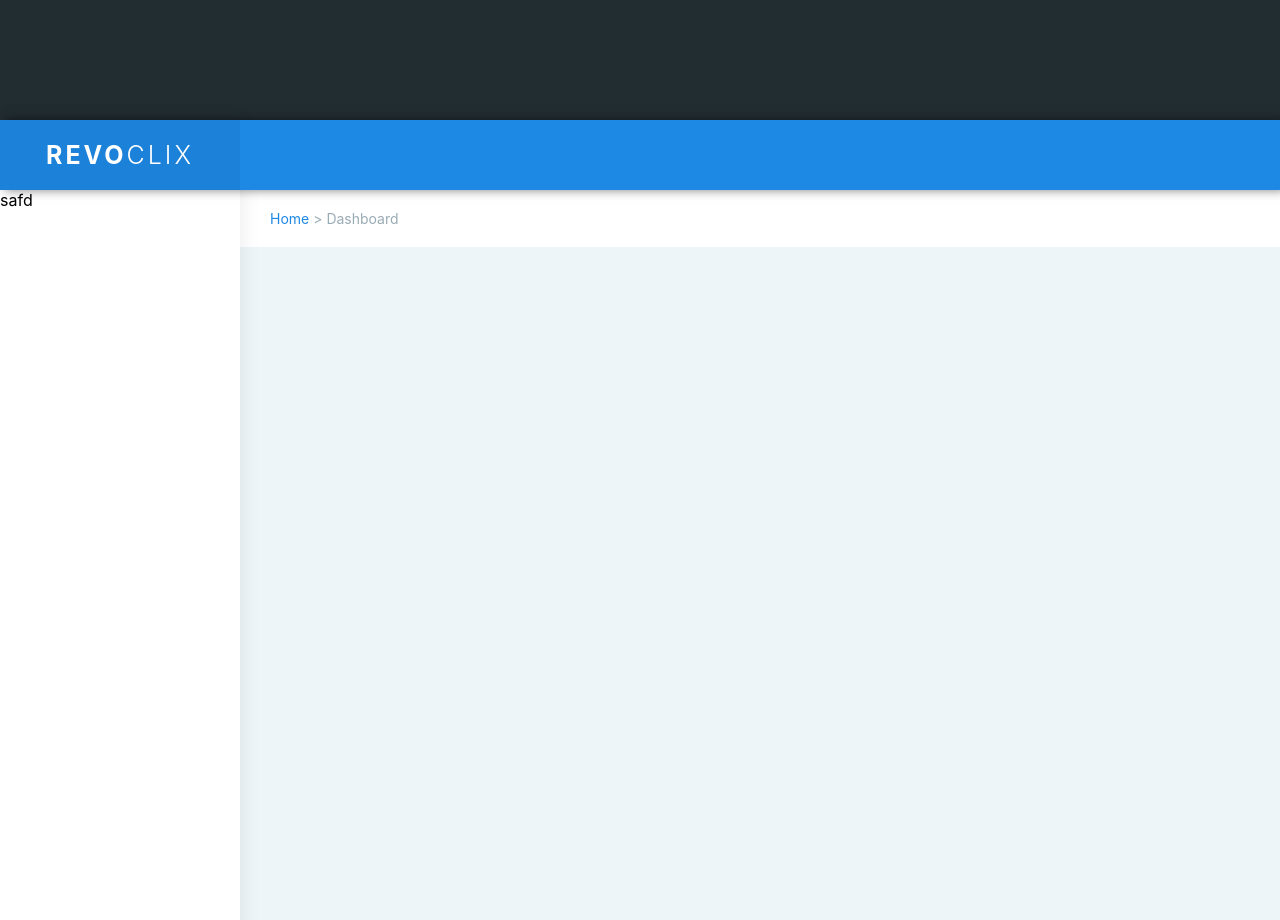
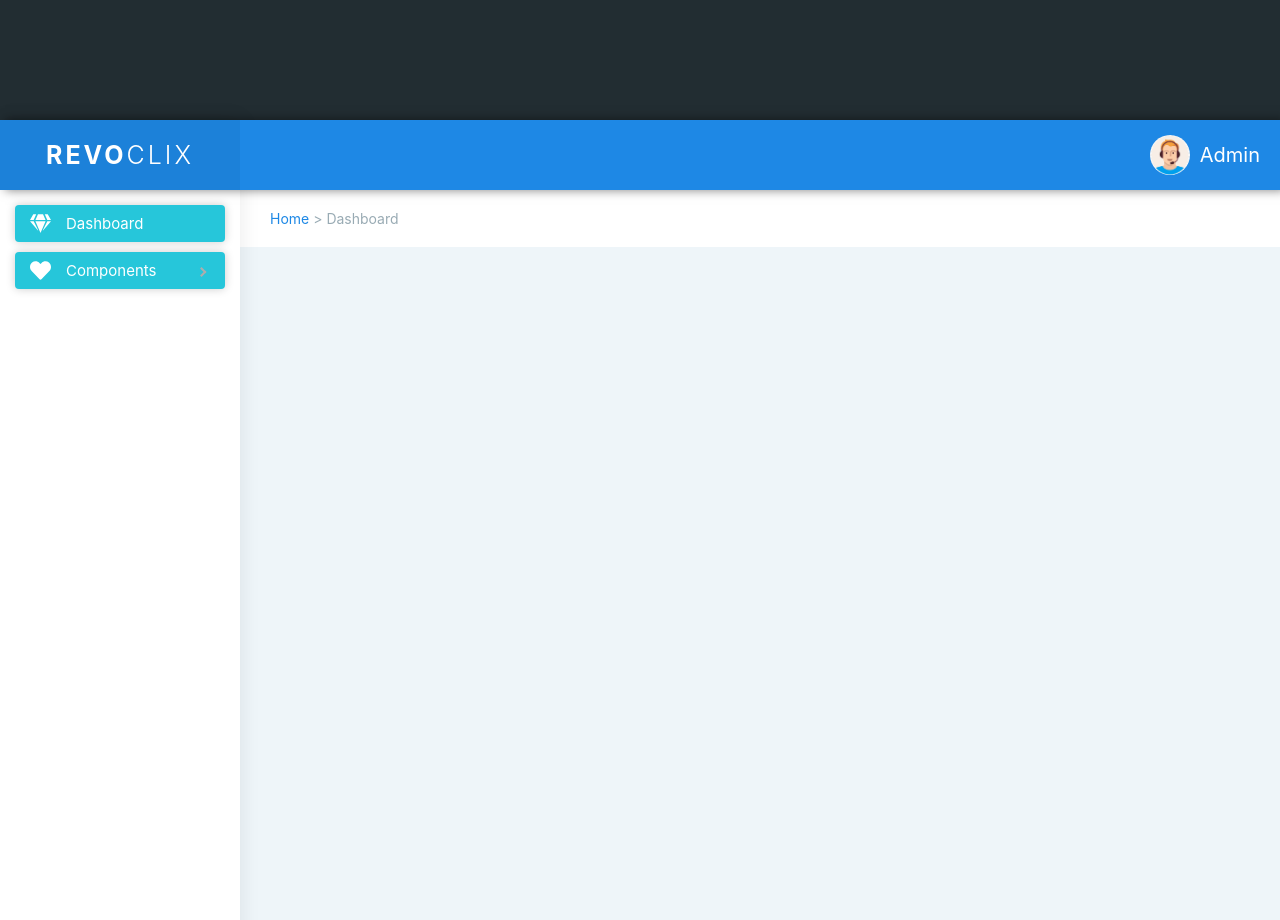
Before and after one commit to websmartdream428/revoclix-dashboard, a React (Create React App) app: page / in a window 1280 px wide. Shown: the part 680-1600 px from the top of the page. Built offline with nearby package versions, Linux system fonts and the light colour scheme.

Commit message:
feat: user logo on navbar

```diff
--- a/src/assets/css/App.css
+++ b/src/assets/css/App.css
@@ -1,38 +1,46 @@
-.App {
-  text-align: center;
+.pro-sidebar {
+  width: 100% !important;
+  min-width: 100% !important;
 }
 
-.App-logo {
-  height: 40vmin;
-  pointer-events: none;
+.pro-sidebar-inner {
+  background: transparent !important;
 }
 
-@media (prefers-reduced-motion: no-preference) {
-  .App-logo {
-    animation: App-logo-spin infinite 20s linear;
-  }
+.pro-menu {
+  padding: 15px !important;
 }
 
-.App-header {
-  background-color: #282c34;
-  min-height: 100vh;
-  display: flex;
-  flex-direction: column;
-  align-items: center;
-  justify-content: center;
-  font-size: calc(10px + 2vmin);
-  color: white;
+.pro-inner-item {
+  border-radius: 4px;
+
+  padding: 8px 35px 8px 15px !important;
+  margin-bottom: 10px;
 }
 
-.App-link {
-  color: #61dafb;
+.pro-menu > ul > .pro-menu-item > .pro-inner-item {
+  background-color: #26c6da;
+  color: white;
+  box-shadow: 0 0 10px rgb(0 0 0 / 20%);
 }
 
-@keyframes App-logo-spin {
-  from {
-    transform: rotate(0deg);
-  }
-  to {
-    transform: rotate(360deg);
-  }
+.pro-icon-wrapper {
+  width: 21px !important;
+  height: 21px !important;
+  min-width: auto !important;
+  background-color: transparent !important;
+  margin-right: 15px !important;
 }
+
+.pro-icon svg {
+  width: 21px !important;
+  height: 21px !important;
+}
+
+.pro-inner-list-item {
+  background-color: transparent !important;
+}
+
+.pro-inner-list-item > div > ul {
+  padding: 0 !important;
+}
--- /dev/null
+++ b/src/components/UserLogo/UserLogo.styles.ts
@@ -0,0 +1,29 @@
+import styled from "styled-components";
+
+export const UserLogoWrapper = styled.div`
+  display: inline-flex;
+  align-items: center;
+  justify-content: center;
+  height: 100%;
+  padding: 0 10px;
+  cursor: pointer;
+  transition: all 0.3s;
+  :hover {
+    background-color: #00000020;
+  }
+  :active {
+    background-color: #00000040;
+  }
+`;
+
+export const UserAvatar = styled.img`
+  width: 40px;
+  border-radius: 9999px;
+  height: 40px;
+  margin-right: 10px;
+`;
+
+export const UserName = styled.span`
+  font-size: 20px;
+  color: white;
+`;
--- /dev/null
+++ b/src/components/UserLogo/UserLogo.tsx
@@ -0,0 +1,15 @@
+import React from "react";
+import { UserAvatar, UserLogoWrapper, UserName } from "./UserLogo.styles";
+
+import userImg from "assets/image/user.png";
+
+const UserLogo = () => {
+  return (
+    <UserLogoWrapper>
+      <UserAvatar src={userImg} alt="userImg" />
+      <UserName>Admin</UserName>
+    </UserLogoWrapper>
+  );
+};
+
+export default UserLogo;
--- a/src/components/index.tsx
+++ b/src/components/index.tsx
@@ -2,3 +2,4 @@ export { default as LoginFormInput } from "./LoginFormInput/LoginFormInput";
 export { default as LoginFormButton } from "./LoginFormButton/LoginFormButton";
 export { default as AppLogo } from "./AppLogo/AppLogo";
 export { default as AppBreadCrumb } from "./AppBreadcrumb/AppBreadcrumb";
+export { default as UserLogo } from "./UserLogo/UserLogo";
--- a/src/index.tsx
+++ b/src/index.tsx
@@ -4,6 +4,7 @@ import App from "./pages/App";
 import reportWebVitals from "./reportWebVitals";
 import "assets/css/index.css";
 import "assets/css/App.css";
+import "react-pro-sidebar/dist/css/styles.css";
 
 ReactDOM.render(
   <React.StrictMode>
--- a/src/layouts/navbar/Navbar.styles.ts
+++ b/src/layouts/navbar/Navbar.styles.ts
@@ -9,3 +9,10 @@ export const NavbarWrapper = styled.div`
   z-index: 99999;
   box-shadow: 5px 0px 10px rgb(0 0 0 / 50%);
 `;
+
+export const NavbarSection = styled.div`
+  padding: 0 10px;
+  display: flex;
+  justify-content: flex-end;
+  width: calc(100vw - 260px);
+`;
--- a/src/layouts/navbar/Navbar.tsx
+++ b/src/layouts/navbar/Navbar.tsx
@@ -1,13 +1,16 @@
 import React from "react";
 
-import { AppLogo } from "components";
+import { AppLogo, UserLogo } from "components";
 
-import { NavbarWrapper } from "./Navbar.styles";
+import { NavbarSection, NavbarWrapper } from "./Navbar.styles";
 
 const Navbar = () => {
   return (
     <NavbarWrapper>
       <AppLogo />
+      <NavbarSection>
+        <UserLogo />
+      </NavbarSection>
     </NavbarWrapper>
   );
 };
--- a/src/layouts/sidebar/Sidebar.tsx
+++ b/src/layouts/sidebar/Sidebar.tsx
@@ -1,9 +1,24 @@
 import React from "react";
+import { ProSidebar, Menu, MenuItem, SubMenu } from "react-pro-sidebar";
+import { FaGem, FaHeart } from "react-icons/fa";
 
 import { SidebarWrapper } from "./Sidebar.styles";
 
 const Sidebar: React.FC = () => {
-  return <SidebarWrapper>safd</SidebarWrapper>;
+  return (
+    <SidebarWrapper>
+      <ProSidebar>
+        <Menu iconShape="square">
+          <MenuItem icon={<FaGem />}>Dashboard</MenuItem>
+          <SubMenu title="Components" icon={<FaHeart />}>
+            <MenuItem>Component 1</MenuItem>
+            <MenuItem>Component 2</MenuItem>
+          </SubMenu>
+        </Menu>
+      </ProSidebar>
+      ;
+    </SidebarWrapper>
+  );
 };
 
 export default Sidebar;
```
Also changed, not shown: src/assets/image/user.png (added).
